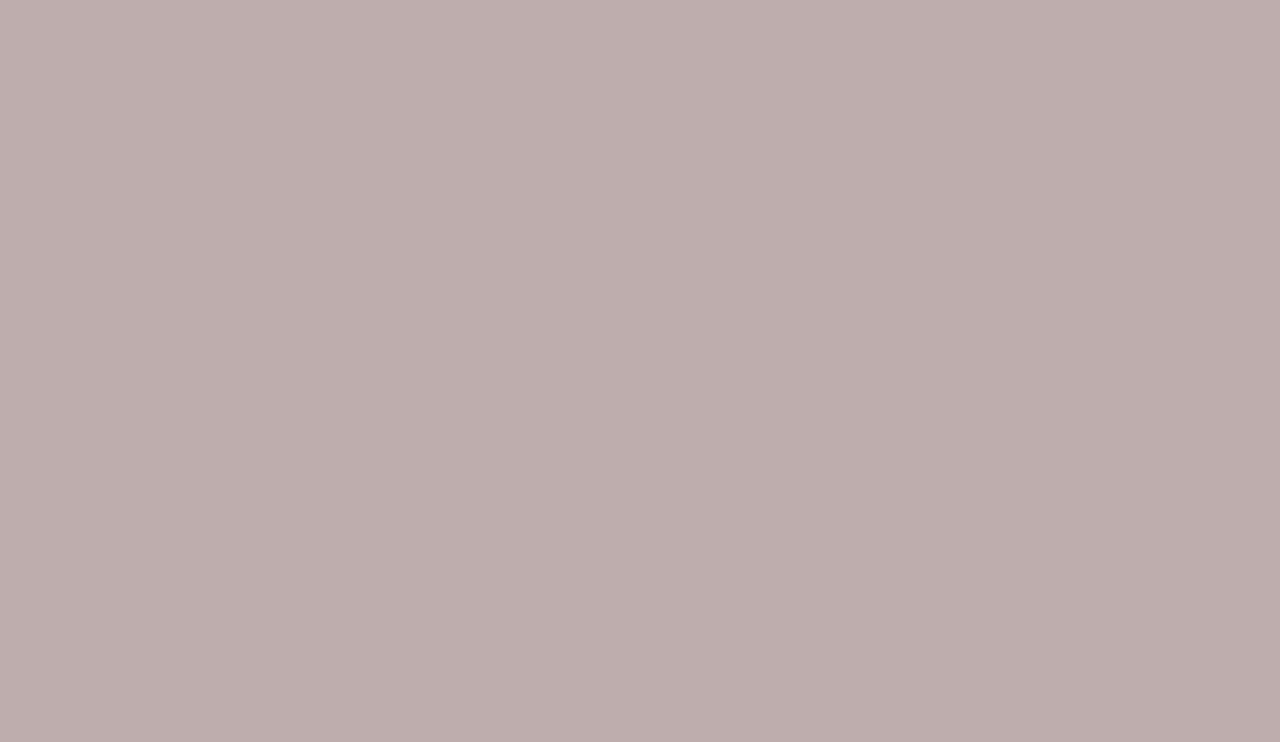
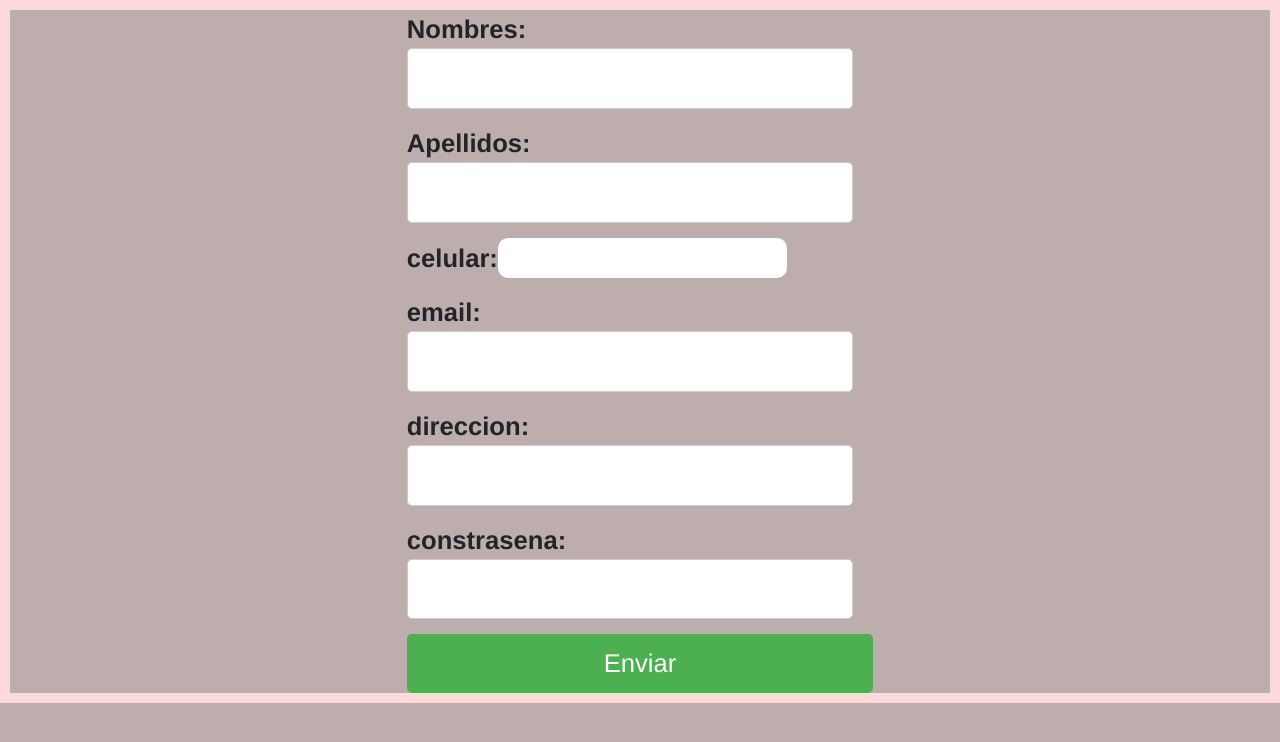
Before and after one commit to NINI-MAKE-UP-2558164/frontend, a React (Create React App) app: page /registro in a window 1280 px wide. Before the commit this address had no page. Shown: the top 742 px of the page. Built offline with nearby package versions, Linux system fonts and the light colour scheme.

Commit message:
se grego el registro en el archivo regiter falta hashear la contraseña

```diff
--- a/src/App.js
+++ b/src/App.js
@@ -2,7 +2,6 @@ import React from 'react';
 import 'bootstrap/dist/css/bootstrap.min.css';
 import { BrowserRouter, Routes, Route } from 'react-router-dom';
 import ProductList from './ProductList';
-import Register from './pages/register/register';
 import HomePage from './pages/home/HomePage';
 import CardProduct from './componentes/CardProduct';
 import Login from './pages/login/login';
@@ -13,6 +12,9 @@ import Ofertas from './pages/ofertas/ofertas';
 import Pqrs from './pages/pgrs/pqrs';
 import Carousel from './componentes/carousel';
 import Carrito from './pages/carrito/carrito';
+import { Registro } from './pages/Registro/Registro';
+
+
 
 
 
@@ -26,7 +28,7 @@ function App() {
         <Route path='/list' element={<ProductList />} />
         <Route path='/products' element={<CardProduct />} />
         <Route path='/login' element={<Login />} />
-        <Route path='/register' element={<Register />} />
+        <Route path='/registro' element={<Registro/>}/>
         <Route path='/Categorias' element={<Categorias />} />
         <Route path='/Historial' element={<Historial />} />
         <Route path='/Ofertas' element={<Ofertas />} />
@@ -36,6 +38,7 @@ function App() {
 
 
 
+
       </Routes>
     </BrowserRouter>
   );
--- a/src/componentes/card.css
+++ b/src/componentes/card.css
@@ -3,6 +3,7 @@
   display: flex;
   flex-wrap: wrap;
   justify-content: center;
+  align-items: center;
 }
 
 .card {
--- /dev/null
+++ b/src/pages/Registro/Registro.jsx
@@ -0,0 +1,108 @@
+import React,{ useState }from 'react'
+import axios from 'axios';
+
+export const Registro=() => {
+
+
+
+const [usuarios, setDatos] = useState({
+  nombres: "",
+  apellidos: "",
+  celular:"",
+  email:"",
+  direccion: "",
+  contrasena:"",
+});
+
+const handleChange = (event) => {
+  const { name, value } = event.target;
+  setDatos({ ...usuarios, [name]: value });
+};
+
+const handleSubmit = async(event) => {
+  event.preventDefault();
+  try {
+    const response = await axios.post(
+      "http://localhost:8000/api/app1/Usuarios/",
+      usuarios
+    );
+     console.log("Datos enviados con éxito:", response.data);
+     alert("Registro exitoso"); // Muestra mensaje de alerta
+     setDatos({
+       // Limpia los campos del formulario
+       nombres: "",
+       apellidos: "",
+       celular: "",
+       email: "",
+       direccion: "",
+       contrasena: "",
+     });
+
+    // Aquí puedes manejar la respuesta de la API, como redirigir al usuario a otra página
+  } catch (error) {
+    console.error("Error al enviar los datos:", error);
+    // Aquí puedes manejar errores, como mostrar un mensaje de error al usuario
+  }
+};
+
+return (
+  <form onSubmit={handleSubmit}>
+    <label>
+      Nombres:
+      <input
+        type="text"
+        name="nombres"
+        value={usuarios.nombres || ""}
+        onChange={handleChange}
+      />
+    </label>
+    <label>
+      Apellidos:
+      <input
+        type="text"
+        name="apellidos"
+        value={usuarios.apellidos || ""}
+        onChange={handleChange}
+      />
+    </label>
+    <label>
+      celular:
+      <input
+        type="number"
+        name="celular"
+        value={usuarios.celular || ""}
+        onChange={handleChange}
+      />
+    </label>
+
+    <label>
+      email:
+      <input
+        type="email"
+        name="email"
+        value={usuarios.email || ""}
+        onChange={handleChange}
+      />
+    </label>
+    <label>
+      direccion:
+      <input
+        type="text"
+        name="direccion"
+        value={usuarios.direccion|| ""}
+        onChange={handleChange}
+      />
+    </label>
+    <label>
+      constrasena:
+      <input
+        type="password"
+        name="contrasena"
+        value={usuarios.contrasena || ""}
+        onChange={handleChange}
+      />
+    </label>
+    <button type="submit">Enviar</button>
+  </form>
+);
+}
--- a/src/pages/home/home.css
+++ b/src/pages/home/home.css
@@ -49,6 +49,7 @@ nav {
   flex: 1;
   display: flex;
   justify-content: center;
+  align-items: center;
 }
 
 /* Estilos para el search-box */
--- a/src/pages/register/register.jsx
+++ /dev/null
@@ -1,138 +0,0 @@
-import React, { useState } from 'react';
-import './register.css';
-
-function App() {
-  const [formData, setFormData] = useState({
-    nombres: '',
-    apellidos: '',
-    celular: '',
-    email: '',
-    direccion: '',
-    contrasena: '',
-  });
-  const [errors, setErrors] = useState({});
-  const [errorMessage, setErrorMessage] = useState('');
-  const [successMessage, setSuccessMessage] = useState('');
-
-  const handleChange = (e) => {
-    const { name, value } = e.target;
-    setFormData({
-      ...formData,
-      [name]: value,
-    });
-    setErrors({
-      ...errors,
-      [name]: '',
-    });
-  };
-
-  const handleSubmit = (e) => {
-    e.preventDefault();
-
-    const newErrors = {};
-    Object.keys(formData).forEach((key) => {
-      if (!formData[key]) {
-        newErrors[key] = `El campo ${key} es requerido`;
-      }
-    });
-
-    if (!/(?=.*[A-Z])(?=.*[a-z].*[a-z].*[a-z].*[a-z].*[a-z])(?=.*[0-9])/.test(formData.contrasena)) {
-      newErrors.contrasena = 'La contraseña debe tener al menos una mayúscula, cinco minúsculas y un número';
-    }
-    // Si hay errores, mostrar los mensajes de error
-    if (Object.keys(newErrors).length > 0) {
-      setErrors(newErrors);
-    } else {
-      fetch('http://127.0.0.1:8000/api/app1/Usuarios/login/', {
-        method: 'POST',
-        headers: {
-          'Content-Type': 'application/json',
-        },
-        body: JSON.stringify({ email: formData.email }),
-      })
-        .then((response) => {
-          if (response.ok) {
-            return response.json();
-          } else {
-            throw new Error('El usuario o correo electrónico ya existe');
-          }
-        })
-        .then(() => {
-          fetch('http://127.0.0.1:8000/api/app1/Usuarios/', {
-            method: 'POST',
-            headers: {
-              'Content-Type': 'application/json',
-            },
-            body: JSON.stringify(formData),
-          })
-            .then((response) => {
-              if (response.ok) {
-                setSuccessMessage('Usuario registrado exitosamente');
-                setFormData({
-                  nombres: '',
-                  apellidos: '',
-                  celular: '',
-                  email: '',
-                  direccion: '',
-                  contrasena: '',
-                });
-              } else {
-                throw new Error('Error al registrar usuario');
-              }
-            })
-            .catch((error) => {
-              setErrorMessage(error.message);
-            });
-        })
-        .catch((error) => {
-          setErrorMessage(error.message);
-        });
-    }
-  };
-
-  return (
-  <div  className='contenedor'>
-
-    <div className="App">
-      <h1>Registro de Usuarios</h1>
-      {errorMessage && <p className="error">{errorMessage}</p>}
-      {successMessage && <p className="success">{successMessage}</p>}
-      <form onSubmit={handleSubmit}>
-        <div>
-          <label>Nombres:</label>
-          <input type="text" name="nombres" value={formData.nombres} onChange={handleChange} /><br />
-          {errors.nombres && <span className="error">{errors.nombres}</span>}
-        </div>
-        <div>
-          <label>Apellidos:</label>
-          <input type="text" name="apellidos" value={formData.apellidos} onChange={handleChange} /><br />
-          {errors.apellidos && <span className="error">{errors.apellidos}</span>}
-        </div>
-        <div>
-          <label>Celular:</label>
-          <input type="text" name="celular" value={formData.celular} onChange={handleChange} /><br />
-          {errors.celular && <span className="error">{errors.celular}</span>}
-        </div>
-        <div>
-          <label>Email:</label>
-          <input type="email" name="email" value={formData.email} onChange={handleChange} /><br />
-          {errors.email && <span className="error">{errors.email}</span>}
-        </div>
-        <div>
-          <label>Dirección:</label>
-          <input type="text" name="direccion" value={formData.direccion} onChange={handleChange} /><br />
-          {errors.direccion && <span className="error">{errors.direccion}</span>}
-        </div>
-        <div>
-          <label>Contraseña:</label>
-          <input type="password" name="contrasena" value={formData.contrasena} onChange={handleChange} /><br />
-          {errors.contrasena && <span className="error">{errors.contrasena}</span>}
-        </div>
-        <button type="submit">Registrarse</button>
-      </form>
-    </div>
-  </div>
-  );
-}
-
-export default App;
```
Also changed, not shown: src/componentes/CardProduct.jsx (+17 -12 lines), src/pages/Registro/register.css (renamed from src/pages/register/register.css).
